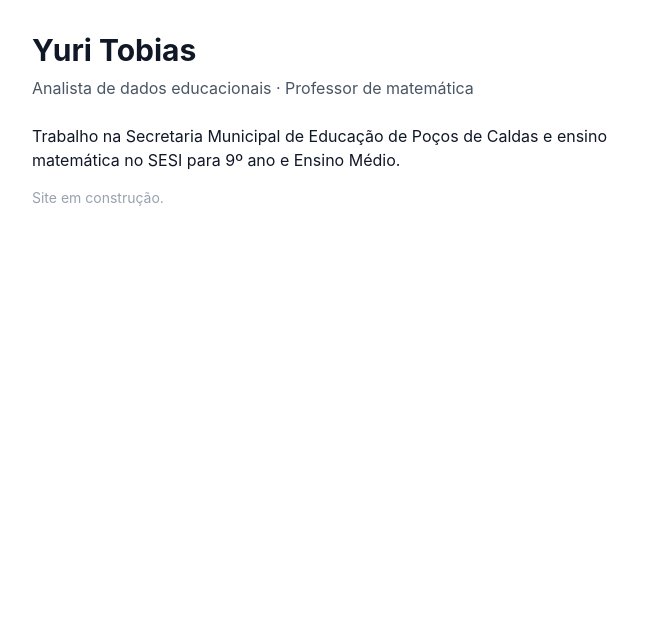
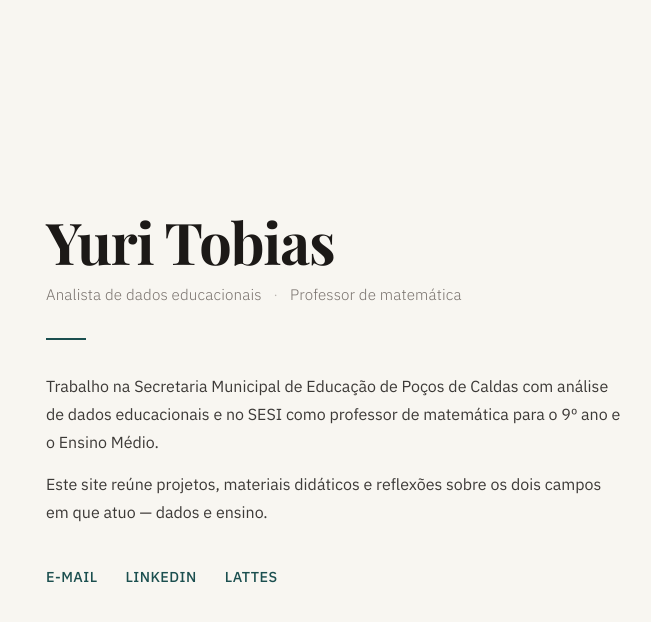
Before and after one commit to yuritobias-cell/yuritobias.com, an Astro site: page / in a window 1280 px wide. Shown: the whole page, without its empty margins (304-955 px from the left). Built offline with nearby package versions, Linux system fonts and the light colour scheme; Astro itself is replaced by a stand-in of ours; a web font is replaced by a local one.

Commit message:
feat: página Sobre com design editorial

```diff
--- a/src/pages/index.astro
+++ b/src/pages/index.astro
@@ -1,21 +1,183 @@
 ---
 import '../styles/global.css';
 ---
+
+<!DOCTYPE html>
 <html lang="pt-BR">
   <head>
     <meta charset="utf-8" />
-    <meta name="viewport" content="width=device-width" />
+    <meta name="viewport" content="width=device-width, initial-scale=1" />
     <title>Yuri Tobias</title>
+    <meta name="description" content="Analista de dados educacionais e professor de matemática em Poços de Caldas." />
+    <link rel="preconnect" href="https://fonts.googleapis.com" />
+    <link rel="preconnect" href="https://fonts.gstatic.com" crossorigin />
+    <link href="https://fonts.googleapis.com/css2?family=Playfair+Display:ital,wght@0,400;0,700;1,400&family=IBM+Plex+Sans:wght@300;400;500&display=swap" rel="stylesheet" />
   </head>
-  <body class="bg-white text-gray-900 font-sans p-8 max-w-2xl mx-auto">
-    <h1 class="text-3xl font-bold mb-2">Yuri Tobias</h1>
-    <p class="text-gray-600 mb-6">
-      Analista de dados educacionais · Professor de matemática
-    </p>
-    <p class="mb-4">
-      Trabalho na Secretaria Municipal de Educação de Poços de Caldas
-      e ensino matemática no SESI para 9º ano e Ensino Médio.
-    </p>
-    <p class="text-sm text-gray-400">Site em construção.</p>
+  <body>
+
+    <main>
+      <header>
+        <h1>Yuri Tobias</h1>
+        <p class="roles">
+          Analista de dados educacionais
+          <span class="sep">·</span>
+          Professor de matemática
+        </p>
+      </header>
+
+      <div class="divider"></div>
+
+      <section class="bio">
+        <p>
+          Trabalho na Secretaria Municipal de Educação de Poços de Caldas
+          com análise de dados educacionais e no SESI como professor de
+          matemática para o 9º ano e o Ensino Médio.
+        </p>
+        <p>
+          Este site reúne projetos, materiais didáticos e reflexões sobre
+          os dois campos em que atuo — dados e ensino.
+        </p>
+      </section>
+
+      <nav class="links">
+        <a href="mailto:yuritobias@gmail.com">
+          <span class="link-label">E-mail</span>
+        </a>
+        <a href="https://www.linkedin.com/in/yuri-tobias-aquiel-correa-ramos-754184104/" target="_blank" rel="noopener">
+          <span class="link-label">LinkedIn</span>
+        </a>
+        <a href="http://lattes.cnpq.br/2782196498099761" target="_blank" rel="noopener">
+          <span class="link-label">Lattes</span>
+        </a>
+      </nav>
+    </main>
+
+    <style>
+      *, *::before, *::after {
+        box-sizing: border-box;
+        margin: 0;
+        padding: 0;
+      }
+
+      :root {
+        --bg:        #F8F6F1;
+        --ink:       #1C1917;
+        --muted:     #78716C;
+        --accent:    #1B4F4F;
+        --rule:      #E2DDD6;
+        --font-display: 'Playfair Display', Georgia, serif;
+        --font-body:    'IBM Plex Sans', system-ui, sans-serif;
+      }
+
+      html {
+        background: var(--bg);
+        color: var(--ink);
+        font-family: var(--font-body);
+        font-size: 16px;
+        -webkit-font-smoothing: antialiased;
+      }
+
+      body {
+        min-height: 100dvh;
+        display: flex;
+        align-items: center;
+        justify-content: center;
+        padding: 3rem 1.5rem;
+      }
+
+      main {
+        width: 100%;
+        max-width: 580px;
+        animation: fade-up 0.6s ease both;
+      }
+
+      @keyframes fade-up {
+        from { opacity: 0; transform: translateY(16px); }
+        to   { opacity: 1; transform: translateY(0); }
+      }
+
+      h1 {
+        font-family: var(--font-display);
+        font-size: clamp(2.4rem, 6vw, 3.6rem);
+        font-weight: 700;
+        letter-spacing: -0.02em;
+        line-height: 1.1;
+        color: var(--ink);
+        margin-bottom: 0.6rem;
+      }
+
+      .roles {
+        font-family: var(--font-body);
+        font-size: 0.95rem;
+        font-weight: 300;
+        color: var(--muted);
+        letter-spacing: 0.01em;
+      }
+
+      .sep {
+        margin: 0 0.5rem;
+        opacity: 0.5;
+      }
+
+      .divider {
+        width: 2.5rem;
+        height: 2px;
+        background: var(--accent);
+        margin: 2rem 0;
+      }
+
+      .bio {
+        display: flex;
+        flex-direction: column;
+        gap: 0.9rem;
+        margin-bottom: 2.5rem;
+      }
+
+      .bio p {
+        font-size: 1rem;
+        font-weight: 400;
+        line-height: 1.75;
+        color: var(--ink);
+        opacity: 0.85;
+      }
+
+      .links {
+        display: flex;
+        gap: 1.75rem;
+        flex-wrap: wrap;
+      }
+
+      .links a {
+        text-decoration: none;
+        color: var(--accent);
+        font-size: 0.9rem;
+        font-weight: 500;
+        letter-spacing: 0.03em;
+        text-transform: uppercase;
+        position: relative;
+        padding-bottom: 2px;
+      }
+
+      .links a::after {
+        content: '';
+        position: absolute;
+        bottom: 0;
+        left: 0;
+        width: 0;
+        height: 1px;
+        background: var(--accent);
+        transition: width 0.25s ease;
+      }
+
+      .links a:hover::after {
+        width: 100%;
+      }
+
+      @media (max-width: 480px) {
+        .sep { display: none; }
+        .roles { display: flex; flex-direction: column; gap: 0.2rem; }
+      }
+    </style>
+
   </body>
 </html>
```
